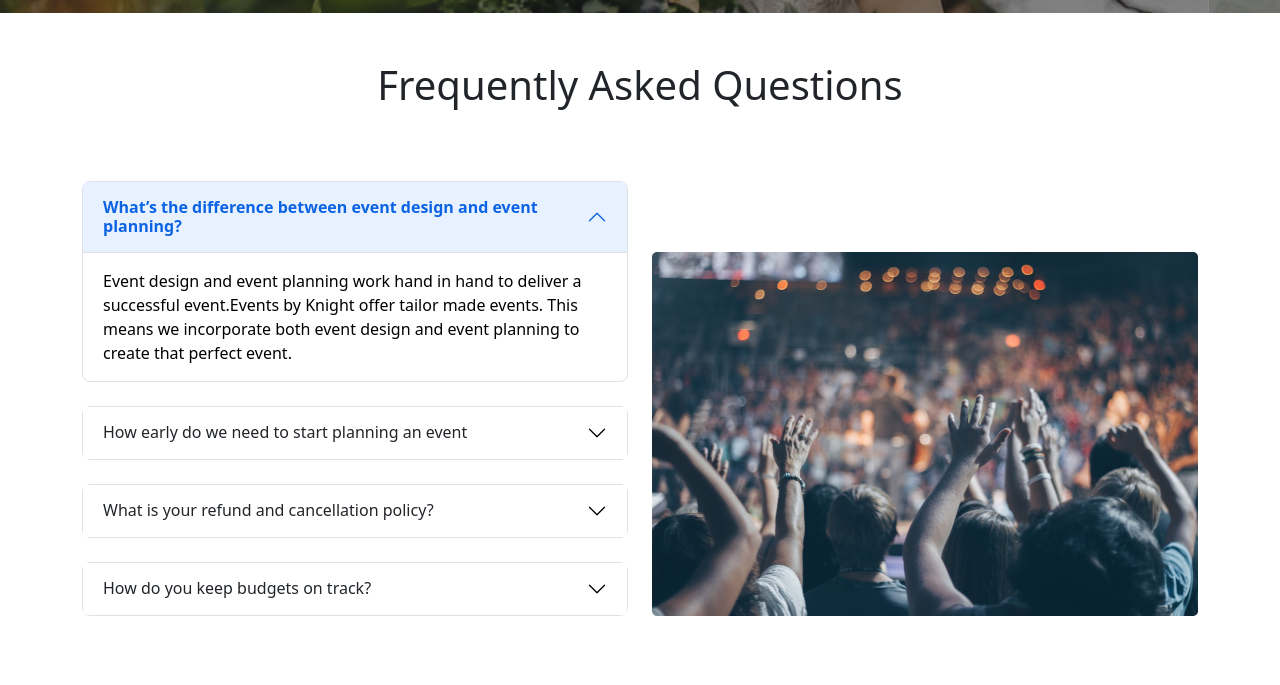
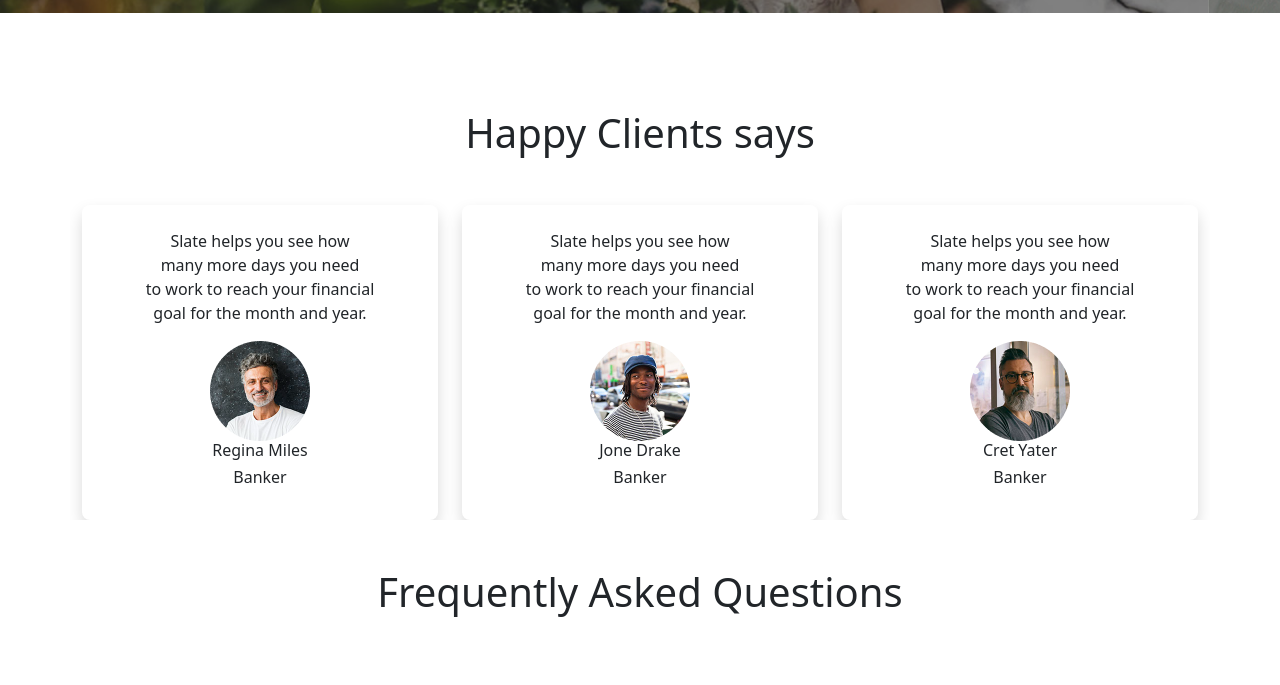
Before and after one commit to Bikash-Dev-Bk/convention-center, a plain HTML site: page index.html in a window 1280 px wide. Shown: the part 708-1393 px from the top of the page. Drawn offline with nearby package versions, Linux system fonts and the light colour scheme.

Commit message:
Happy Clients says

```diff
--- a/index.html
+++ b/index.html
@@ -90,6 +90,39 @@
     </header>
     <main>
 
+      <!-- Happy Clients says -->
+
+        <section>
+          <div class="container overflow-hidden text-center">
+            <h1 class="my-5">Happy Clients says</h1>
+            <div class="row gy-5">
+              <div class="col-12 col-md-6 col-lg-4">
+                <div class=" py-4 px-5 rounded-3 shadow">
+                  <p>Slate helps you see how<br> many more days you need <br>to work to reach your financial<br> goal for the month and year.</p>
+                  <img src="./images/Clients/person 2.png" alt="">
+                  <h6>Regina Miles</h6>
+                  <h6>Banker</h6>
+                </div>
+              </div>
+              <div class="col-12 col-md-6 col-lg-4">
+                <div class=" py-4 px-5 rounded-3 shadow">
+                  <p>Slate helps you see how<br> many more days you need <br>to work to reach your financial<br> goal for the month and year.</p>
+                  <img src="./images/Clients/person 3.png" alt="">
+                  <h6>Jone Drake</h6>
+                  <h6>Banker</h6>
+                </div>
+              </div>
+              <div class="col-12 col-md-6 col-lg-4">
+                <div class=" py-4 px-5 rounded-3 shadow">
+                  <p>Slate helps you see how<br> many more days you need <br>to work to reach your financial<br> goal for the month and year.</p>
+                  <img src="./images/Clients/person 1.png" alt="">
+                  <h6>Cret Yater</h6>
+                  <h6>Banker</h6>
+                </div>
+              </div>
+            </div>
+          </div>
+        </section>
 
       <!-- Frequently Asked Questions -->
         <section class="container">
```
